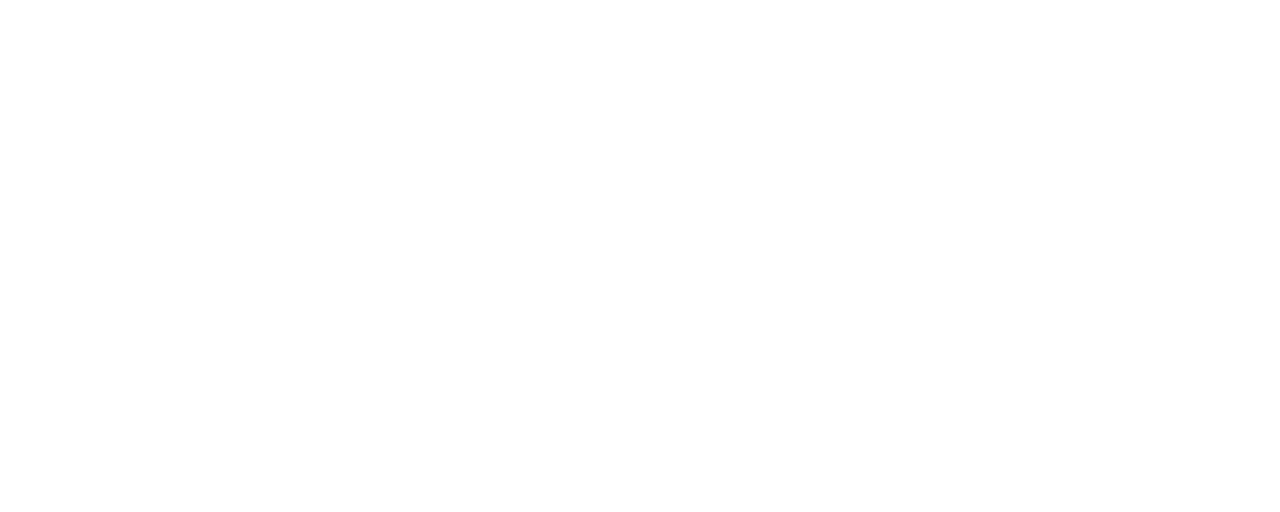
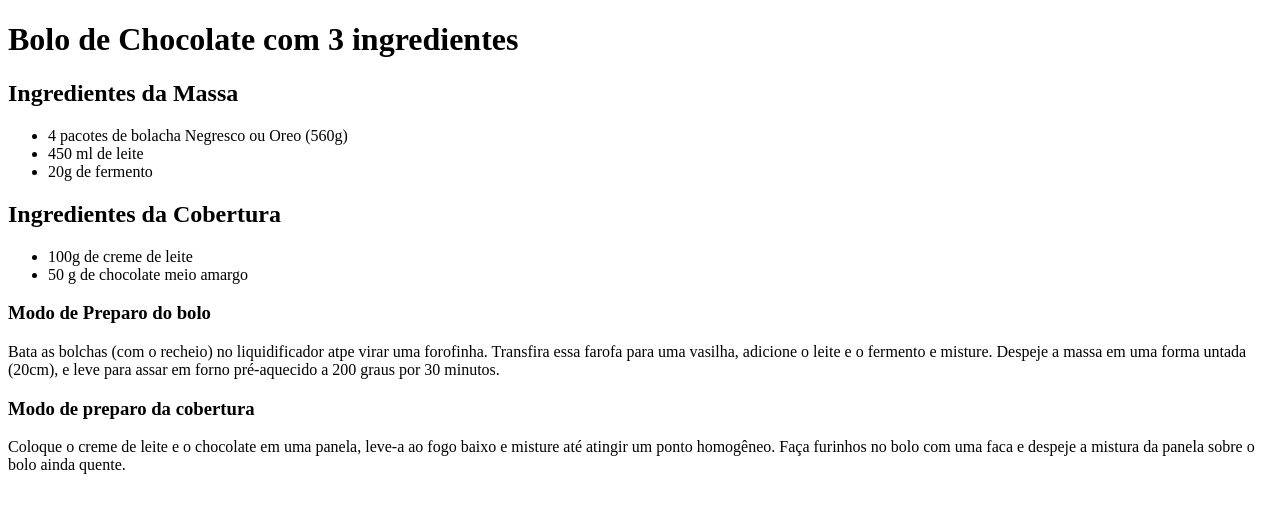
Before and after one commit to ProfPatricia/1C, a plain HTML site: page index.html in a window 1280 px wide. Drawn offline with Linux system fonts and the light colour scheme.

Commit message:
Add files via upload

```diff
--- a/index.html
+++ b/index.html
@@ -1,11 +1,26 @@
 <!DOCTYPE html>
 <html>
     <head>
-        <title>Minha Página</title>
+        <title>Comidas Gostosas</title>
     </head>
     <body>
+        <h1>Bolo de Chocolate com 3 ingredientes</h1>
+        <h2>Ingredientes da Massa</h2>
+        <ul>
+            <li>4 pacotes de bolacha Negresco ou Oreo (560g)</li>
+            <li>450 ml de leite</li>
+            <li>20g de fermento</li>
+        </ul>
+        <h2>Ingredientes da Cobertura</h2>
+        <ul>
+            <li>100g de creme de leite</li>
+            <li>50 g de chocolate meio amargo</li>
+        </ul>
+        <h3>Modo de Preparo do bolo</h3>
         <p>
-
+            Bata as bolchas (com o recheio) no liquidificador atpe virar uma forofinha. Transfira essa farofa para uma vasilha, adicione o leite e o fermento e misture. Despeje a massa em uma forma untada (20cm), e leve para assar em forno pré-aquecido a 200 graus por 30 minutos.
         </p>
+        <h3>Modo de preparo da cobertura</h3>
+        <p>Coloque o creme de leite e o chocolate em uma panela, leve-a ao fogo baixo e misture até atingir um ponto homogêneo. Faça furinhos no bolo com uma faca e despeje a mistura da panela sobre o bolo ainda quente.</p>
     </body>
 </html>
```
